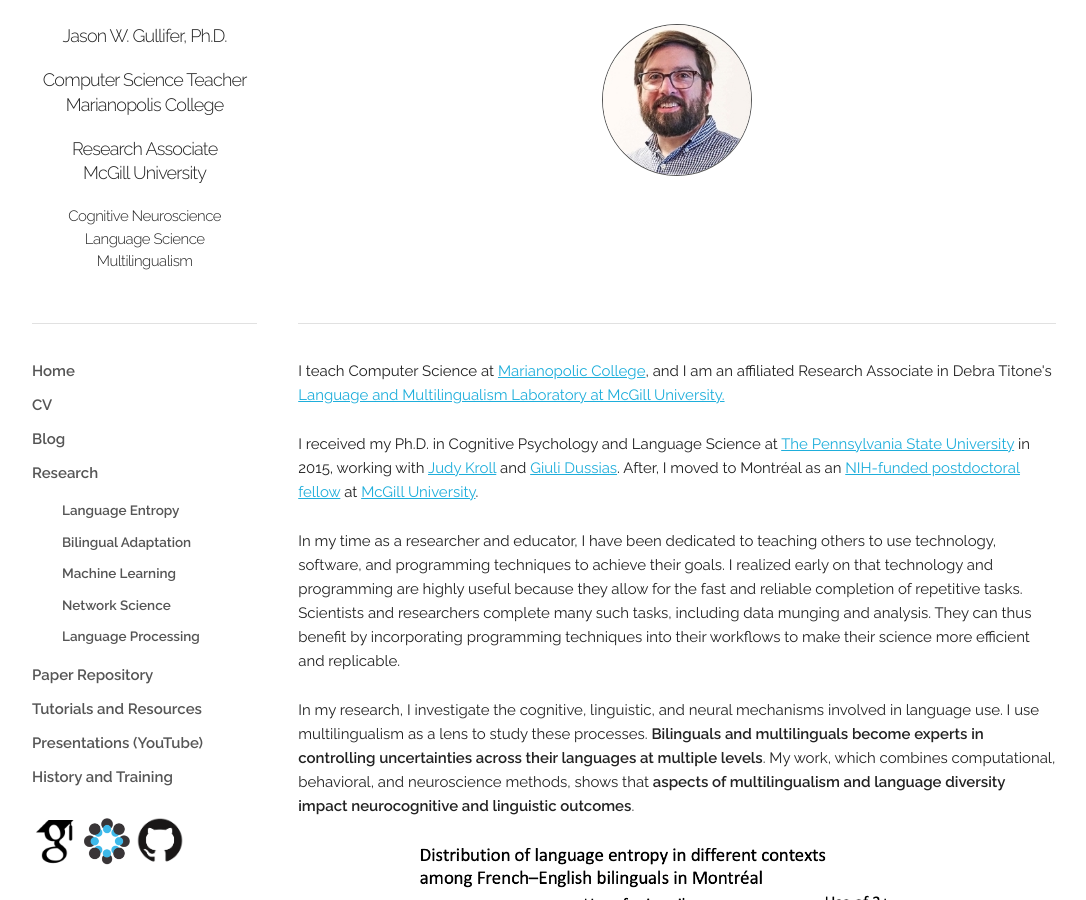
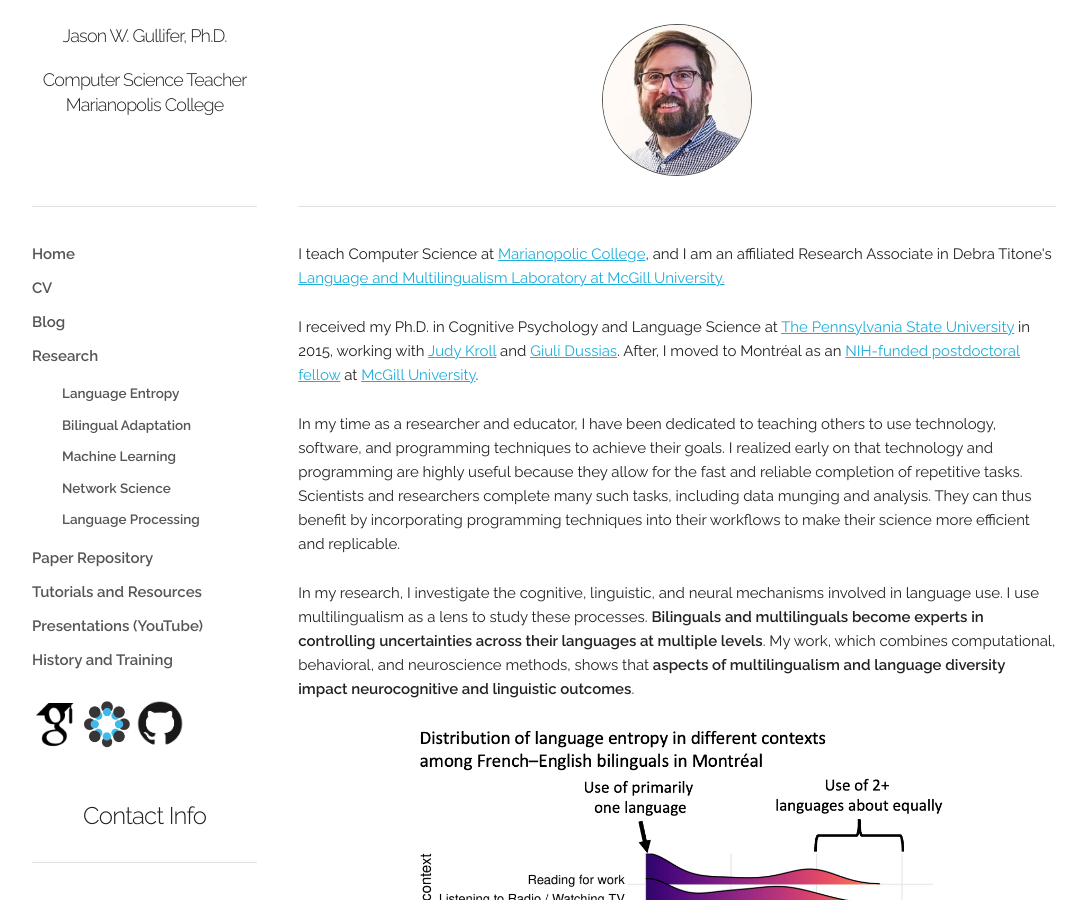
Before and after one commit to jasongullifer/jasongullifer.github.io, a Jekyll site: the page built from index.html, in a window 1280 px wide and 900 px high. Shown: the whole window, without its empty margins (96-1182 px from the left). Built offline with Jekyll 4.4.1, drawn with Linux system fonts in a browser that asks for light colours; Markdown is read by kramdown in place of the engine named in the settings; the list of posts is cut into pages by our own code; comment, search, counter and statistics services are not loaded.

Commit message:
removed affil with mcgill

```diff
--- a/_layouts/index_default.html
+++ b/_layouts/index_default.html
@@ -50,11 +50,6 @@
 	     		<h1 class="header">Jason W. Gullifer, Ph.D.</h1>
 	     		<h4 class="header">Computer Science Teacher<br>
 	     		Marianopolis College</h4>
-	     		<h4 class="header">Research Associate<br>
-	     		McGill University</h4>
-	      		<h5 class="header">Cognitive Neuroscience<br>
-	      		Language Science<br>
-	      		Multilingualism</h5>
  		</div>
 
 	  <div class="nine columns header">
--- a/_layouts/post.html
+++ b/_layouts/post.html
@@ -49,11 +49,6 @@
 	     		<h1 class="header">Jason W. Gullifer, Ph.D.</h1>
 	     		<h4 class="header">Computer Science Teacher<br>
 	     		Marianopolis College</h4>
-	     		<h4 class="header">Research Associate<br>
-	     		McGill University</h4>
-	      		<h5 class="header">Cognitive Neuroscience<br>
-	      		Language Science<br>
-	      		Multilingualism</h5>
  		</div>
 
 	  <div class="nine columns header">
```
